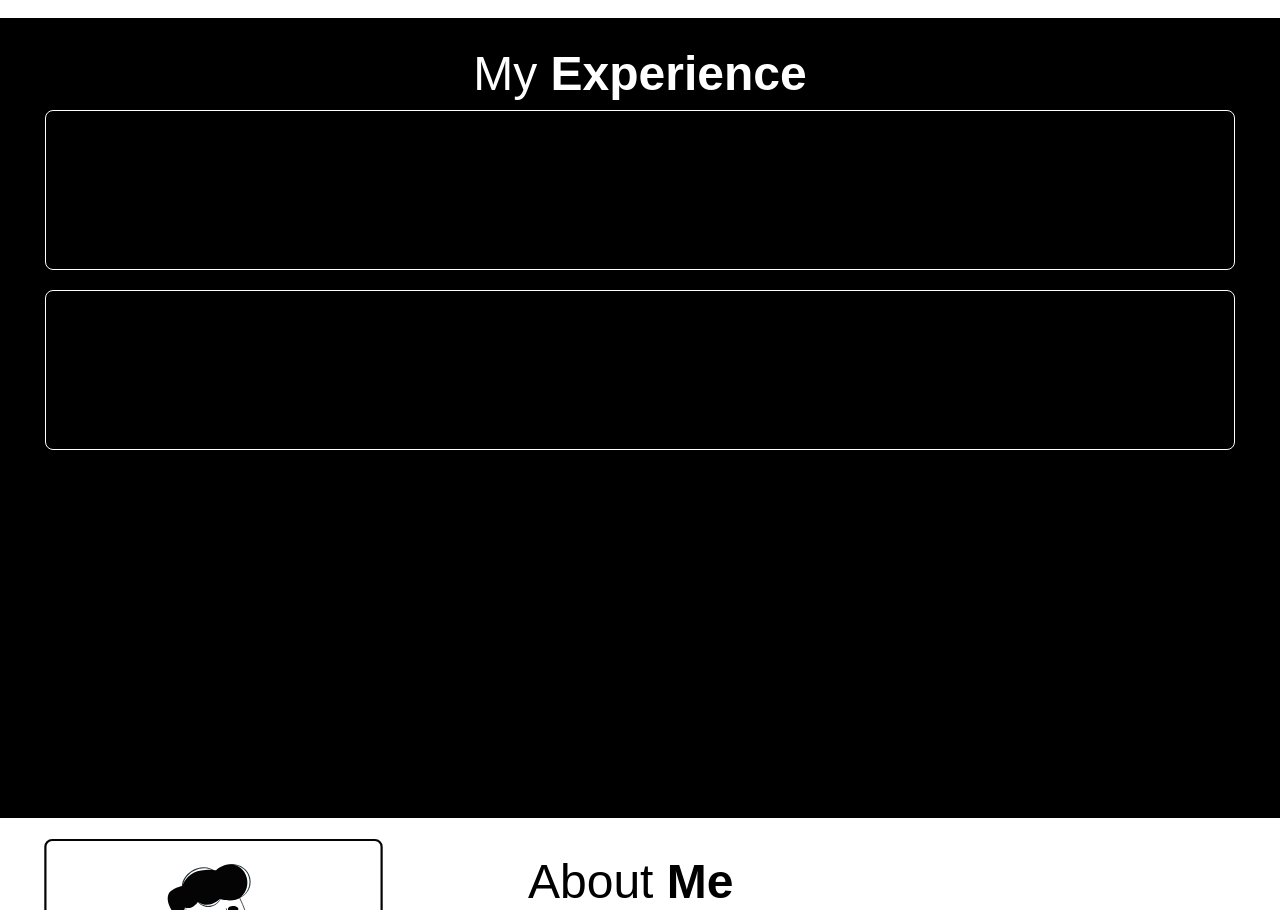
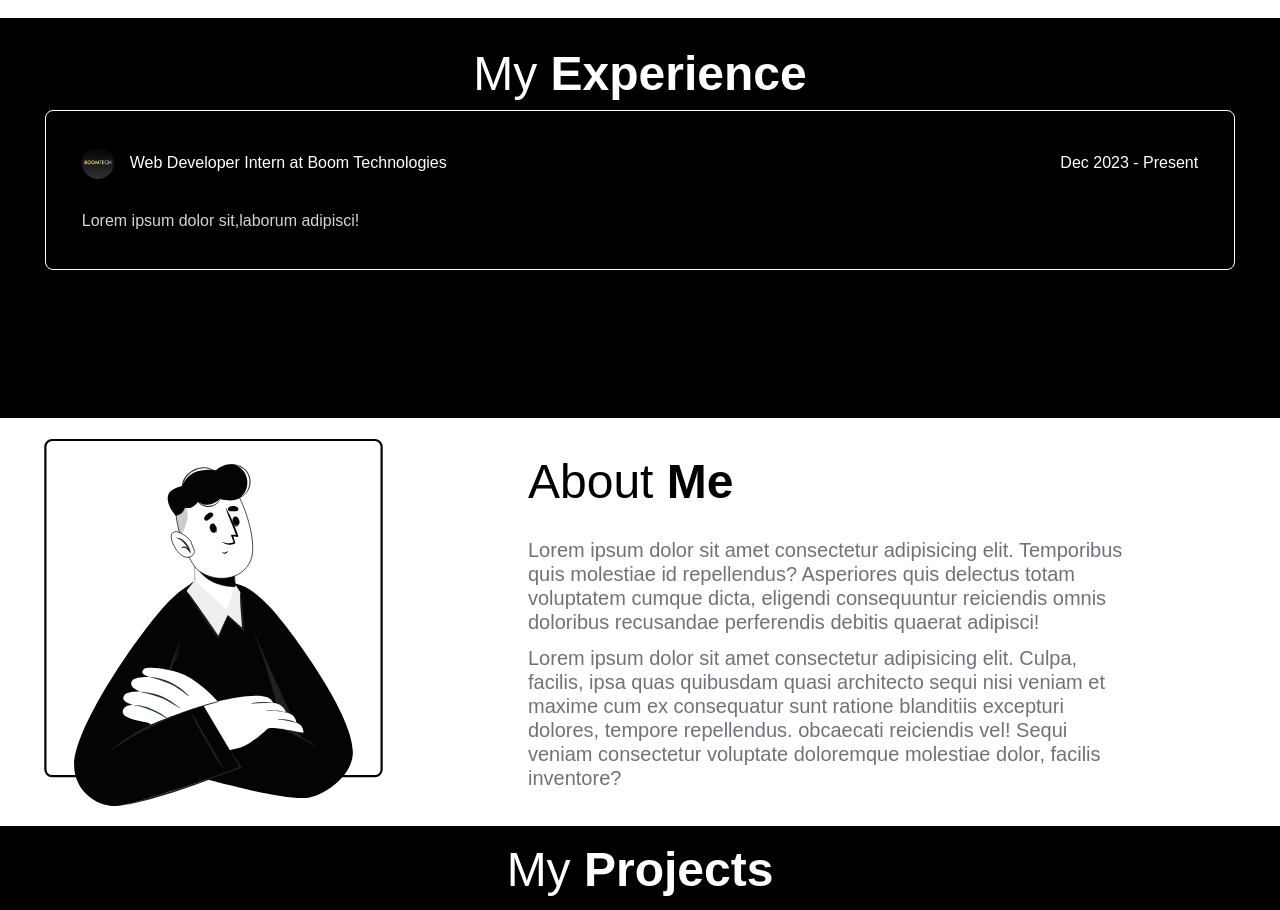
Before and after one commit to Neo-Cicada/My-portfolio, a React (Vite) app: page / in a window 1280 px wide. Shown: the part 1446-2356 px from the top of the page. Built offline with nearby package versions, Linux system fonts and the light colour scheme.

Commit message:
fix the experience box

```diff
--- a/src/components/common/ExpBox.jsx
+++ b/src/components/common/ExpBox.jsx
@@ -1,9 +1,18 @@
 import React from 'react'
-
+import BoomTechIcon from '../../assets/boomtech-icon.jpeg'
 export default function () {
     return (
-        <div className='border border-white w-[93%] rounded-lg h-40'>
+        <div className='border border-white w-[93%] rounded-lg flex flex-col justify-between h-40 px-9 py-9'>
 
+            <div className='flex justify-between items-center'>
+                <div className='flex justify-center items-center'>
+                    <img src={BoomTechIcon} alt="boom tech icon" height='32px' width='32px' className='rounded-full mr-4' />
+                    <p className='text-white'> Web Developer Intern at Boom Technologies </p>
+                </div>
+                <p className='text-white'>Dec 2023 - Present</p></div>
+            <div>
+                <p className='text-zinc-300'>Lorem ipsum dolor sit,laborum adipisci!</p>
+            </div>
         </div>
     )
 }
--- a/src/components/pages/Experience.jsx
+++ b/src/components/pages/Experience.jsx
@@ -3,10 +3,9 @@ import ExpBox from '../common/ExpBox'
 
 export default function () {
     return (
-        <div className='py-5 bg-primary-black md:h-[80vh] lg:h-[100vh] max-w-screen-2xl mx-auto min-w-[320px] max-h-[800px] min-h-[400px]'>
+        <div className='py-5 bg-primary-black max-w-screen-2xl mx-auto min-w-[320px] max-h-[800px] min-h-[400px]'>
             <p className='text-display text-primary-white text-center '>My <span className='font-bold'>Experience</span></p>
             <div className='flex flex-col justify-center items-center gap-5'>
-                <ExpBox/>
                 <ExpBox/>
             </div>
         </div>
```
Also changed, not shown: src/assets/boomtech-icon.jpeg (added).
